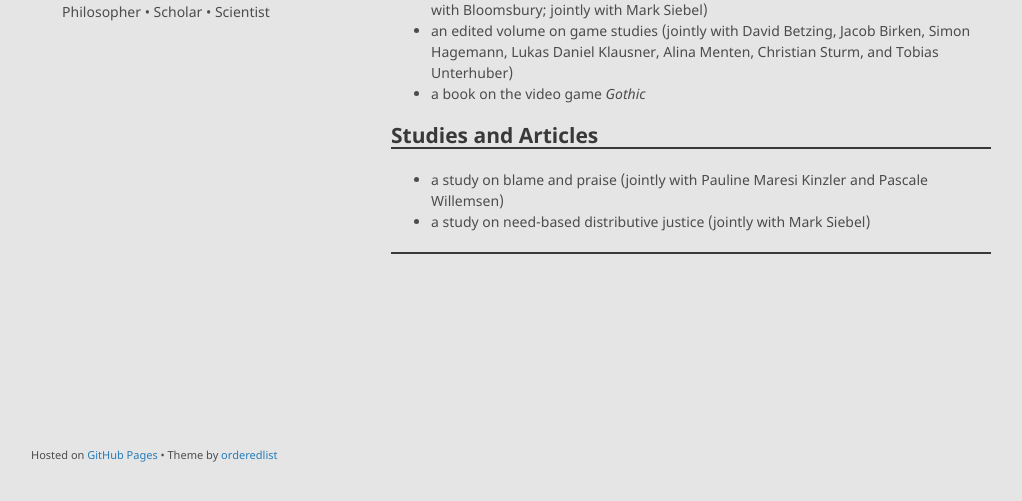
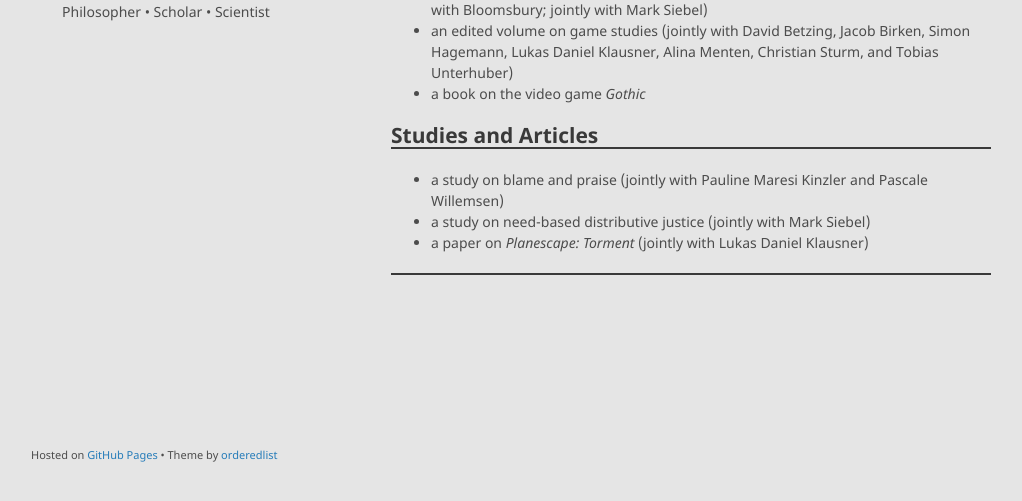
Before and after one commit to alephmembeth/alephmembeth.github.io, a Jekyll site: the page built from projects.md, in a window 1280 px wide, cut to the strip 366-867 px from the top of the page. Shown: the whole strip, without its empty margins (129-1151 px from the left). Built offline with Jekyll 4.4.1, drawn with Linux system fonts in a browser that asks for light colours; our own code applies the rules of GitHub Pages for plain Markdown files.

Commit message:
Update projects.md

```diff
--- a/projects.md
+++ b/projects.md
@@ -21,5 +21,6 @@ Below, you can find a selection of my current projects.
 
 + a study on blame and praise (jointly with Pauline Maresi Kinzler and Pascale Willemsen)
 + a study on need-based distributive justice (jointly with Mark Siebel)
++ a paper on _Planescape: Torment_ (jointly with Lukas Daniel Klausner)
 
 ***
```
